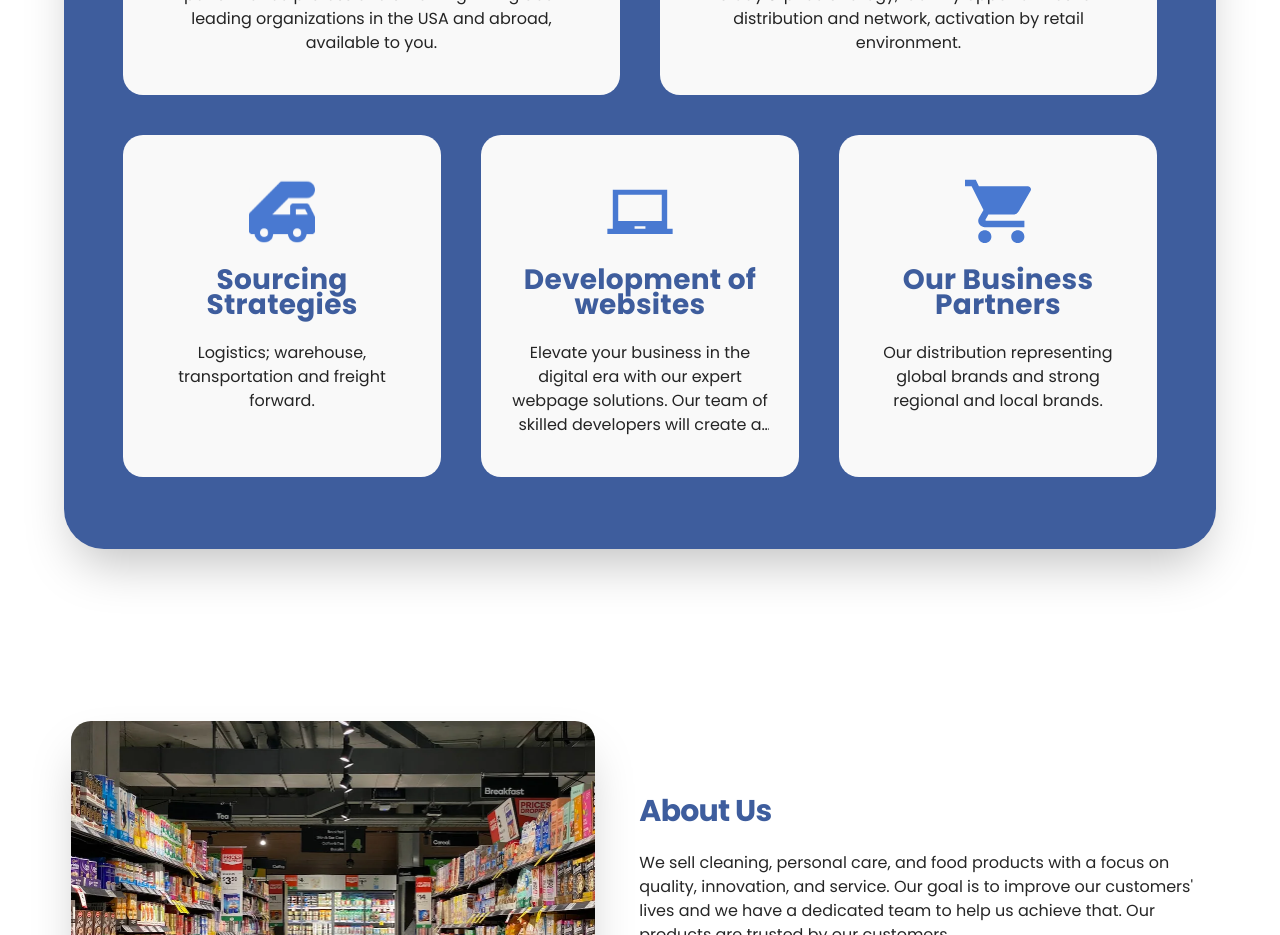
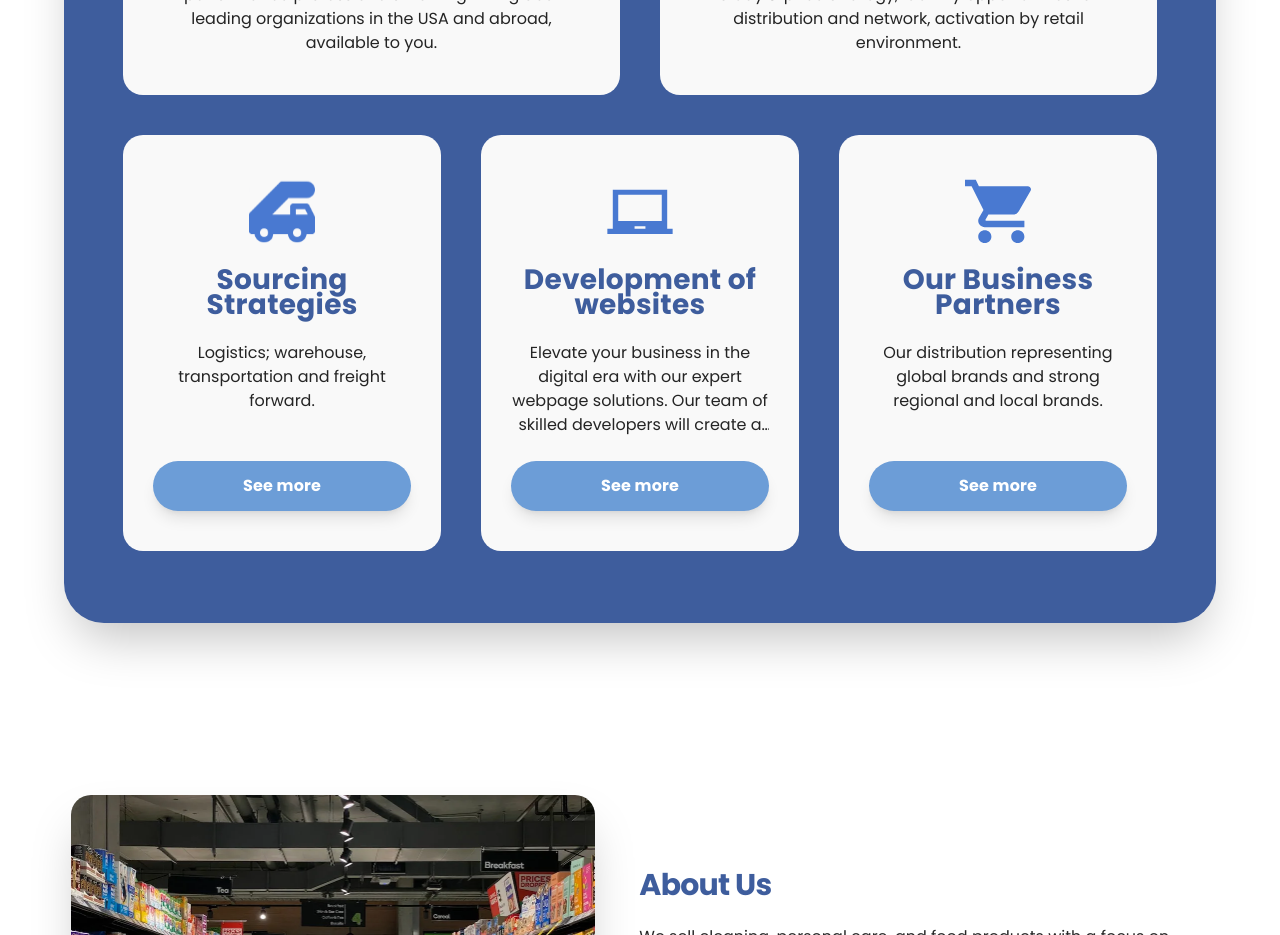
Before and after one commit to JoseAngel1196/rdr-solutions, a Next.js app: page / in a window 1280 px wide. Shown: the part 1040-1975 px from the top of the page. Built offline with nearby package versions, Linux system fonts and the light colour scheme.

Commit message:
Added "See more" button in OurServices

```diff
--- a/src/components/OurServices.jsx
+++ b/src/components/OurServices.jsx
@@ -56,7 +56,7 @@ const OurServices = () => {
 
   return (
     <div className="flex justify-center items-center pb-[72px]">
-      <div className="flex flex-col items-center  bg-[#3E5D9D] px-[1.25rem] md:px-[59px] py-[4.5rem] rounded-[2.5rem] w-[90vw] gap-[2.5rem] shadow-2xl">
+      <div className="flex flex-col items-center bg-[#3E5D9D] px-[1.25rem] md:px-[59px] py-[4.5rem] rounded-[2.5rem] w-[90vw] gap-[2.5rem] shadow-2xl">
         <div className="flex flex-col items-center gap-[1.8125rem] self-stretch">
           <h2 className="text-center text-white text-[2.5rem] font-bold tracking-tight">
             Our Services
@@ -116,11 +116,7 @@ const OurServices = () => {
                 key={item.id}
                 className={`${
                   i === 0 || i === 1 ? "lg:hidden" : ""
-                } flex flex-col items-center py-[2.5rem] px-[1.875rem] gap-[1.25rem] self-stretch rounded-[20px] bg-[#F9F9F9] overflow-hidden`}
-                onClick={() => {
-                  setOpen(true);
-                  setModalItem(item);
-                }}
+                } flex flex-col items-center lg:justify-between py-[2.5rem] px-[1.875rem] gap-[1.25rem] self-stretch rounded-[20px] bg-[#F9F9F9] overflow-hidden`}
               >
                 <span className="flex flex-col justify-center items-center gap-[10px] w-[72px] h-[72px] rounded-[2000px]">
                   <Image
@@ -137,9 +133,19 @@ const OurServices = () => {
                     {item.title}
                   </h4>
 
-                  <p className="self-stretch text-center text-[16px] text-[#242424] servicesEllipsis">
+                  <p className="self-stretch text-center text-[16px] h-[96px] text-[#242424] servicesEllipsis">
                     {lines[0].trim()}
                   </p>
+
+                  <button
+                    onClick={() => {
+                      setOpen(true);
+                      setModalItem(item);
+                    }}
+                    className="bg-[#6C9DD7] text-white shadow-lg rounded-[35px] py-[13px] w-full text-[16px] font-bold tracking-[0.16px] transition-all active:scale-90"
+                  >
+                    See more
+                  </button>
                 </span>
               </div>
             );
```
